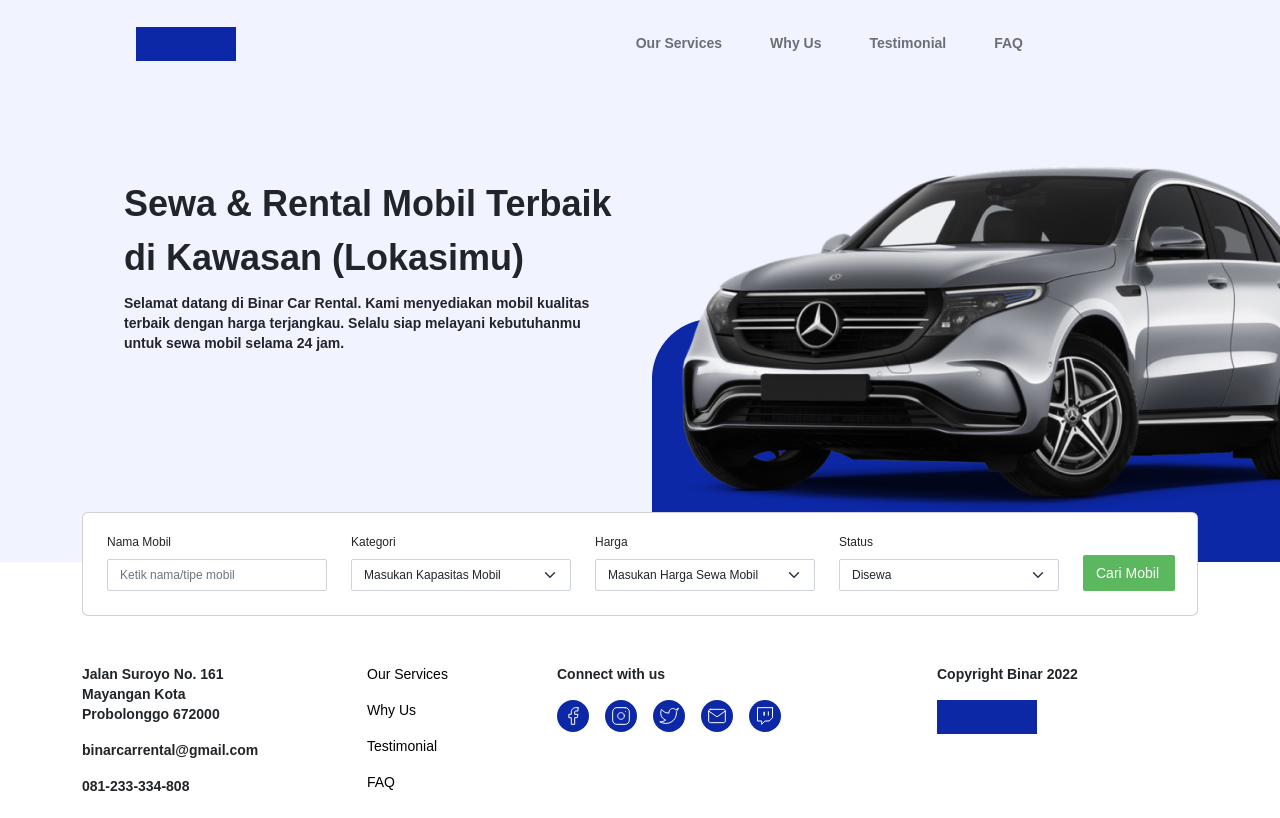
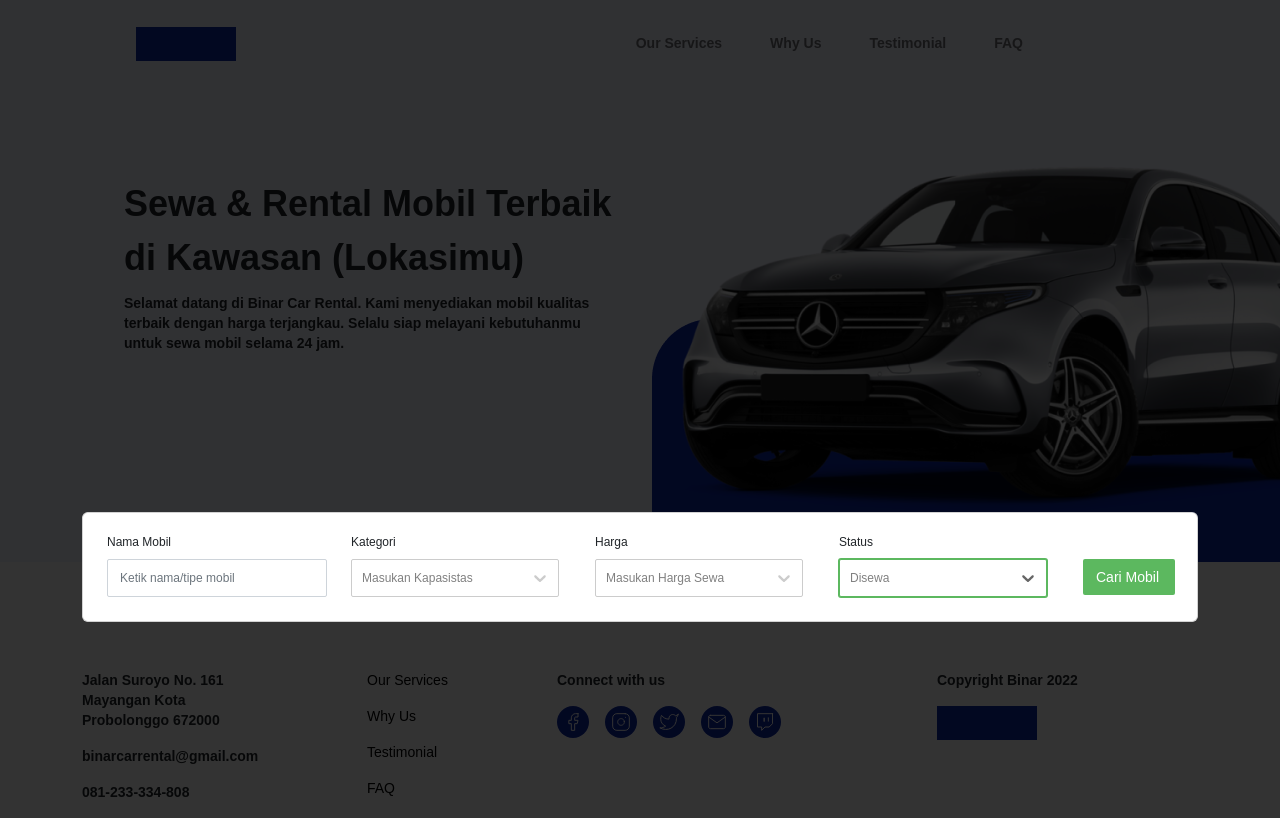
Before and after one commit to tangguhriyadi/binar-challenge-gold, a React (Create React App) app: page /search in a window 1280 px wide. Shown: the top 818 px of the page. Built offline with nearby package versions, Linux system fonts and the light colour scheme.

Commit message:
select fitur fixed

```diff
--- a/src/App.css
+++ b/src/App.css
@@ -245,7 +245,7 @@
 
   }
   .selectDrop:focus {
-    border-color: #35B0A7;
+    border: 1px solid #5CB85F ;
   }
 
   #highlight {
--- a/src/components/searchContent.js
+++ b/src/components/searchContent.js
@@ -4,11 +4,46 @@
 import { BASE_URL } from "../utils/constant";
 import Result from "./result";
 import Swal from "sweetalert2";
+import Select from 'react-select'
 
 const SearchContent = () => {
   const [name, setName] = useState("");
-  const [category, setCategory] = useState("");
+  const [category, setCategory] = useState('');
+  const categoryList = [
+    {
+      value:'2 - 4 orang',
+      label:'2 - 4 orang'
+    },
+    {
+      value:'4 - 6 orang',
+      label:'4 - 6 orang'
+    },
+    {
+      value:'6 - 8 orang',
+      label:'6 - 8 orang'
+    },
+  ]
   const [price, setPrice] = useState("");
+  const PriceList = [
+    {
+      value:'<400000',
+      label:'<Rp.400.000'
+    },
+    {
+      value:'400000-600000',
+      label:'Rp.400.000 - Rp.600.000'
+    },
+    {
+      value:'>600000',
+      label:'>Rp.600.000'
+    },
+  ]
+  const StatusList = [
+    {
+      value:null,
+      label:'Disewa'
+    },
+  ]
   const [result, setResult] = useState(null);
   const [show, setShow] = useState(false);
 
@@ -16,15 +51,11 @@
     setName(e.target.value);
   };
   const handleCategory = (e) => {
-    if (e.target.value === "Masukan Nama Mobil") {
-      setCategory(null);
-    } else {
-      setCategory(e.target.value);
-    }
+    setCategory(e.value)
   };
 
-  const handlePrice1 = (e) => {
-    setPrice(e.target.value);
+  const handlePrice = (e) => {
+    setPrice(e.value);
   };
 
   const onSubmit = (e) => {
@@ -100,8 +131,8 @@
     } else {
       Swal.fire({
         icon: "error",
-        title: "Oops...",
-        text: "Please enter at least 1 field",
+        title: "Maaf",
+        text: "Masukan minimal 1 kolom",
       });
     }
   };
@@ -110,11 +141,39 @@
     width: "220px",
     fontWeight: "300",
     borderRadius: "2px",
+    paddingTop:'9px',
+    paddingBottom:'9px'
+  };
+  const styleP2 = {
+    fontSize: "12px",
+    width: "220px",
+    fontWeight: "300",
+    borderRadius: "2px",
+
   };
   const styleH = {
     fontSize: "14px",
     fontWeight: "700",
   };
+
+  const customTheme = (theme) => {
+    return {
+      ...theme,
+      colors:  {
+        ...theme.colors,
+        primary25:'#C9E7CA',
+        primary:'#5CB85F',
+      }
+    }
+  }
+  const colorStyles = {
+    control : (styles) => ({...styles, backgroundColor:'white', width:'208px', height:'32px', borderRadius:'2px'}),
+    option: (styles) => {
+      return {...styles}
+    },
+    indicatorSeparator : (styles) => ({...styles, opacity:'0'}),
+    menu : (styles) => ({...styles, width:'208px'})
+  }
   return (
     <Container className="mb-4" style={{ marginTop: "-50px" }}>
       <div
@@ -132,9 +191,10 @@
           <Form onBlur={offHighlight} onFocus={highlight} onSubmit={onSubmit}>
             <Row>
               <Col md>
-                <Form.Label style={styleP}>Nama Mobil</Form.Label>
+                <Form.Label style={styleP2}>Nama Mobil</Form.Label>
                 <Form.Control
                   onChange={handleName}
+
                   className="selectDrop"
                   value={name}
                   type="text"
@@ -143,53 +203,46 @@
                 />
               </Col>
               <Col md>
-                <Form.Label style={styleP}>Kategori</Form.Label>
-                <Form.Select
-                  className="selectDrop"
-                  onChange={handleCategory}
-                  value={category}
-                  style={styleP}
-                >
-                  <option className="placeH form-select-sm">
-                    Masukan Kapasitas Mobil
-                  </option>
-                  <option className="placeH form-select-sm">2 - 4 orang</option>
-                  <option className="placeH form-select-sm">4 - 6 orang</option>
-                  <option className="placeH form-select-sm">6 - 8 orang</option>
-                </Form.Select>
+                <Form.Label style={styleP2}>Kategori</Form.Label>
+                <div style={{fontSize:'12px', fontWeight:'300', borderRadius:'2px'}} >
+                <Select
+                styles={colorStyles}
+                theme={customTheme}
+                options={categoryList}
+                onChange={handleCategory}
+                placeholder="Masukan Kapasistas"
+                isSearchable
+                autoFocus
+                />
+                </div>
+
               </Col>
               <Col md>
-                <Form.Label style={styleP}>Harga</Form.Label>
-
-                <Form.Select
-                  onChange={handlePrice1}
-                  value={price}
-                  style={styleP}
-                  className="selectDrop"
-                >
-                  <option className="placeH form-select-sm">
-                    {" "}
-                    Masukan Harga Sewa Mobil
-                  </option>
-                  <option value="<400000" className="placeH form-select-sm">
-                    &lt; Rp.400000
-                  </option>
-                  <option
-                    value="400000-600000"
-                    className="placeH form-select-sm"
-                  >
-                    Rp.400.000 - Rp.600.000
-                  </option>
-                  <option value=">600000" className="placeH form-select-sm">
-                    &gt; Rp.600.000
-                  </option>
-                </Form.Select>
+                <Form.Label style={styleP2}>Harga</Form.Label>
+                <div style={{fontSize:'12px', fontWeight:'300', borderRadius:'2px'}} >
+                <Select
+                styles={colorStyles}
+                theme={customTheme}
+                options={PriceList}
+                onChange={handlePrice}
+                placeholder="Masukan Harga Sewa"
+                isSearchable
+                autoFocus
+                />
+                </div>
               </Col>
               <Col md>
-                <Form.Label style={styleP}>Status</Form.Label>
-                <Form.Select className="selectDrop" style={styleP}>
-                  <option className="placeH form-select-sm">Disewa</option>
-                </Form.Select>
+                <Form.Label style={styleP2}>Status</Form.Label>
+                <div style={{fontSize:'12px', fontWeight:'300', borderRadius:'2px'}} >
+                <Select
+                styles={colorStyles}
+                theme={customTheme}
+                options={StatusList}
+                placeholder="Disewa"
+                isSearchable
+                autoFocus
+                />
+                </div>
               </Col>
               {result ? (
                 <Col md>
@@ -207,6 +260,7 @@
                     type="submit"
                     variant="none"
                     className="btn-sewa1"
+                    style={{marginTop:'30px'}}
                     onClick={handleSubmit}
                   >
                     Cari Mobil
```
